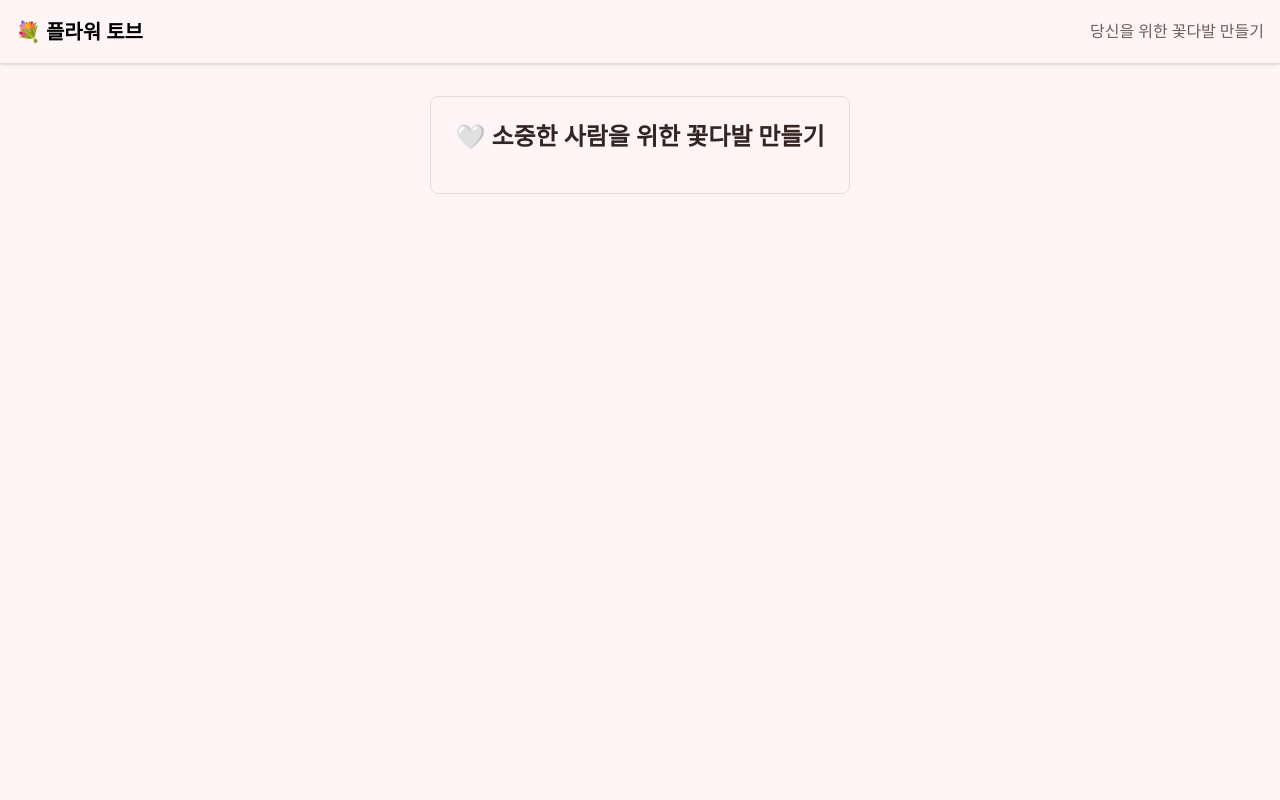
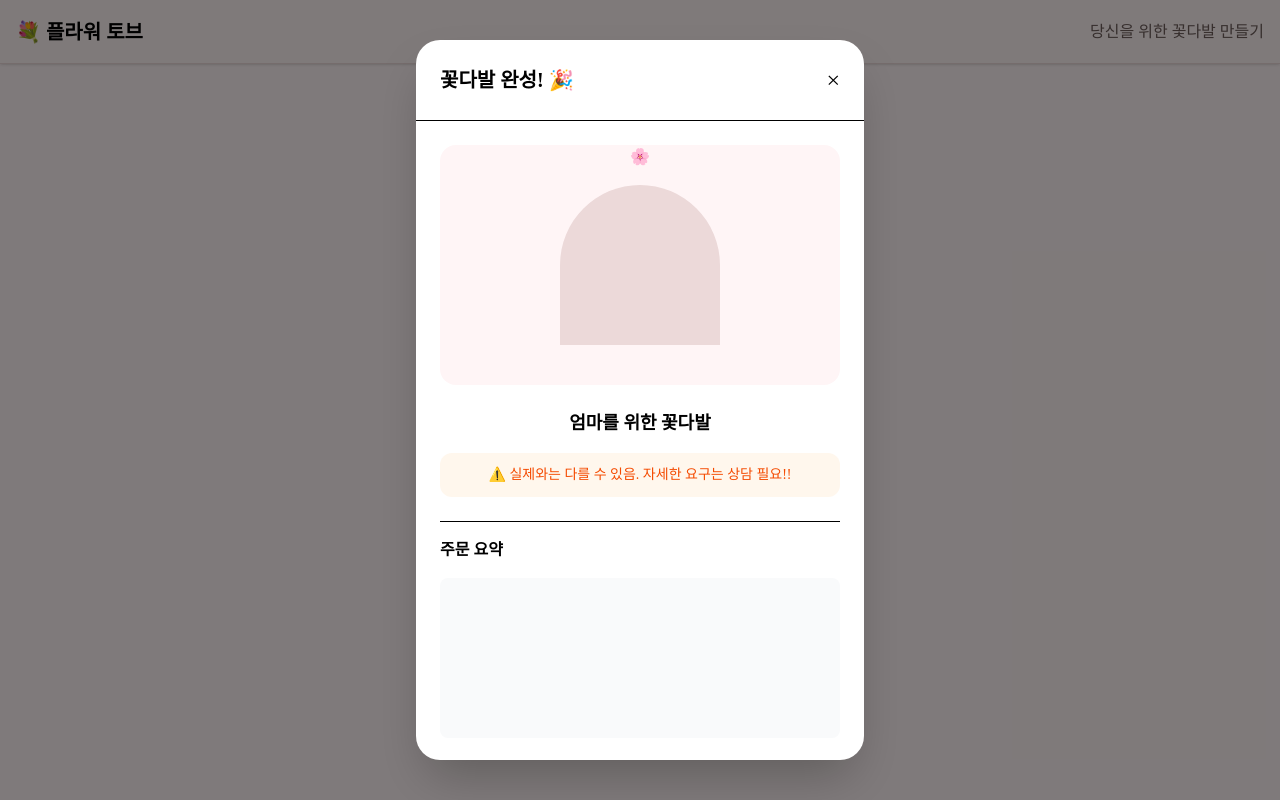
Before and after one commit to Team-Locode/Locode-FE, a React (Vite) app: page /modal in a window 1280 px wide. Built offline with nearby package versions, Linux system fonts and the light colour scheme; a web font is replaced by a local one.

Commit message:
feat:모달 outlet 설정 완료

```diff
--- a/src/App.tsx
+++ b/src/App.tsx
@@ -16,12 +16,14 @@ const publicRoutes: RouteObject[] = [
     errorElement: <NotFound />,
     children: [
       {
-        index: true,
+        path: "",
         element: <MainPage />,
-      },
-      {
-        path: "modal",
-        element: <ModalPage />,
+        children: [
+          {
+            path: "modal",
+            element: <ModalPage />,
+          },
+        ],
       },
     ],
   },
--- a/src/pages/MainPage.tsx
+++ b/src/pages/MainPage.tsx
@@ -1,5 +1,6 @@
 import { useState } from "react";
 import Card from "../component/Card";
+import { Outlet } from "react-router-dom";
 
 // src/pages/MainPage.tsx
 export default function MainPage() {
@@ -8,6 +9,7 @@ export default function MainPage() {
 
   return (
     <div className="flex flex-col items-center w-full p-8">
+      <Outlet />
       <h2 className="text-pink-4 text-2xl font-bold mb-4">
         🤍 소중한 사람을 위한 꽃다발 만들기
       </h2>
--- a/src/pages/modalPage.tsx
+++ b/src/pages/modalPage.tsx
@@ -1,17 +1,49 @@
 import { useState } from "react";
 import Card from "../component/Card";
+import { useNavigate } from "react-router-dom";
 
 export default function ModalPage() {
+  const navigate = useNavigate();
+
   return (
-    <div className="flex flex-col items-center w-full p-8">
-      <div className="bg-pink p-6 border border-pink-2 rounded-lg">
-        <h2 className="text-pink-4 text-2xl font-bold mb-4">
-          🤍 소중한 사람을 위한 꽃다발 만들기
-        </h2>
-        <div className="flex items-center gap-2 text-lg font-medium text-pink-4"></div>
+    <div className="fixed inset-0 z-50 flex items-center justify-center bg-black/50 p-4">
+      <div
+        className="relative w-full max-w-md bg-white rounded-3xl shadow-2xl overflow-y-auto max-h-[90vh]"
+        onClick={(e) => e.stopPropagation()}
+      >
+        {/* 헤더: 닫기 버튼 */}
+        <div className="flex justify-between items-center p-6 border-b">
+          <h2 className="text-xl font-bold">꽃다발 완성! 🎉</h2>
+          <button onClick={() => navigate(-1)} className="text-2xl">
+            ×
+          </button>
+        </div>
+
+        {/* 컨텐츠 영역: 이미지 및 설명 */}
+        <div className="p-6">
+          <div className="bg-[#FFF5F6] rounded-2xl p-10 flex justify-center mb-6">
+            {/* 여기에 꽃다발 이미지 */}
+            <div className="w-40 h-40 bg-pink-2 rounded-t-full relative">
+              <span className="absolute -top-10 left-1/2 -translate-x-1/2">
+                🌸
+              </span>
+            </div>
+          </div>
+
+          <div className="text-center">
+            <h3 className="text-lg font-semibold mb-4">엄마를 위한 꽃다발</h3>
+            <div className="bg-orange-50 text-orange-600 text-sm p-3 rounded-xl mb-6">
+              ⚠️ 실제와는 다를 수 있음. 자세한 요구는 상담 필요!!
+            </div>
+          </div>
+
+          <div className="space-y-4">
+            <p className="font-bold border-t pt-4">주문 요약</p>
+            {/* 긴 내용... (자동으로 스크롤 생김) */}
+            <div className="h-40 bg-gray-50 rounded-lg"></div>
+          </div>
+        </div>
       </div>
     </div>
   );
 }
-
-ModalPage;
```
